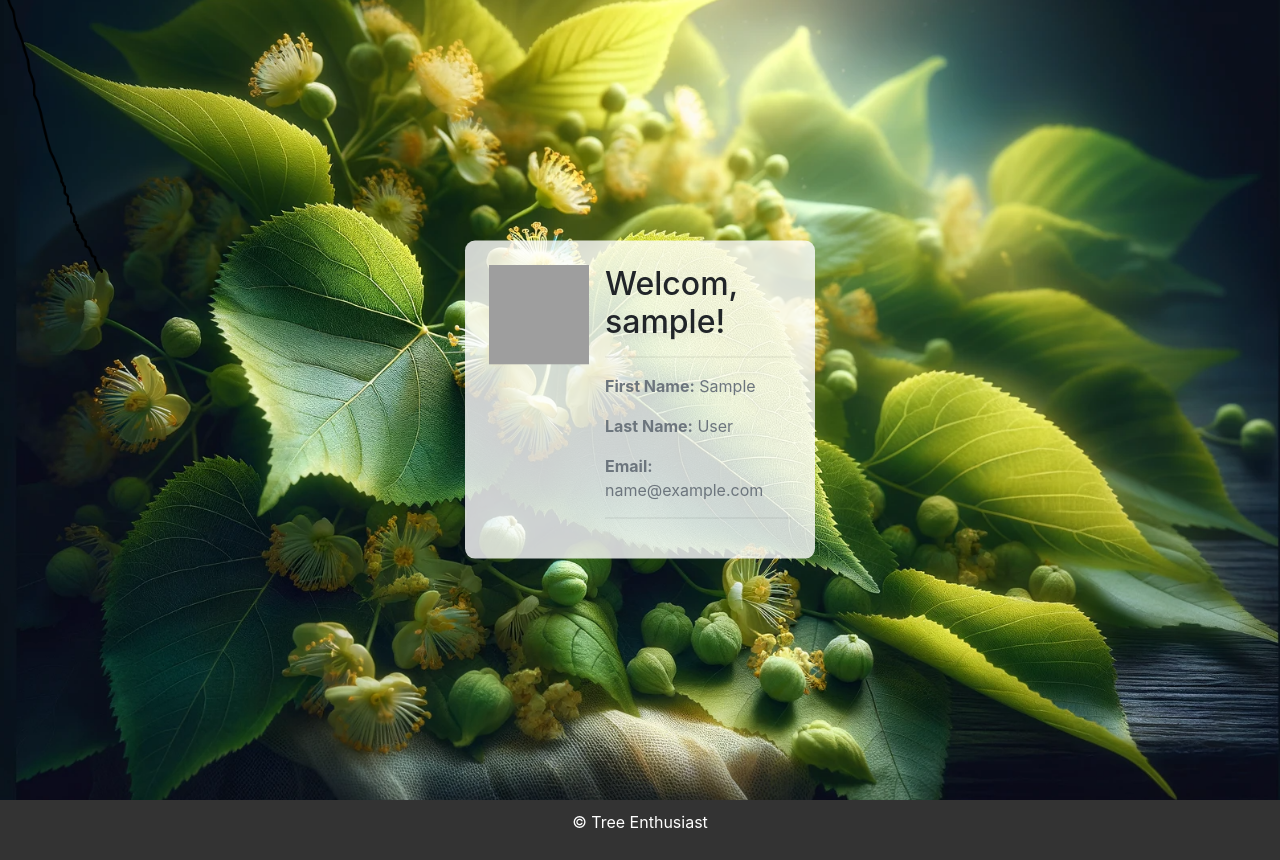
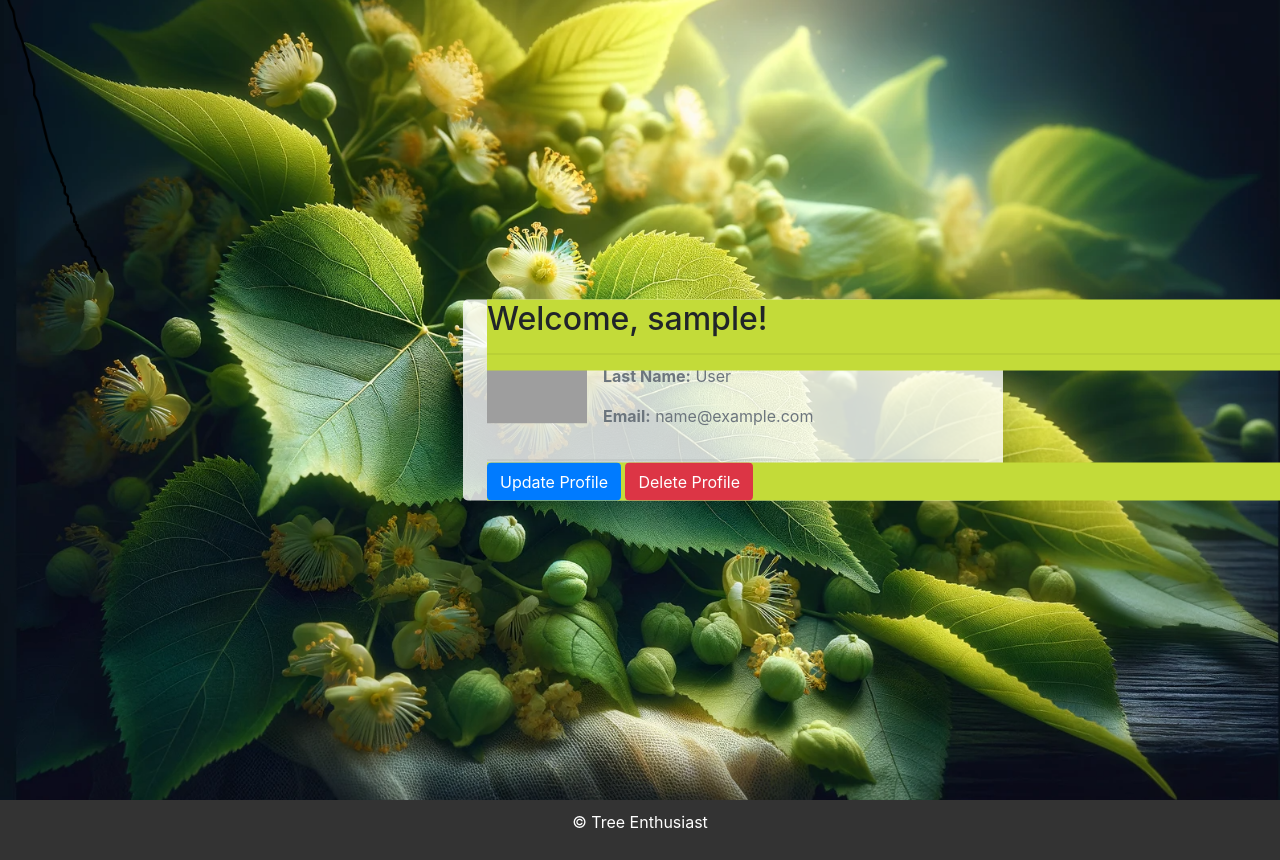
Before and after one commit to vica781/Tree-Enthusiast-vica781, a Django app: page /profile/ in a window 1280 px wide. Shown: the part 84-944 px from the top of the page. Run offline with Django 3.2, Linux system fonts and the light colour scheme; the visitor is signed in with stand-in values (Sample User, id 1); grey boxes are pictures that could not be loaded.

Commit message:
Feat: restructure User Profile Form, add Update & Delete buttons

```diff
--- a/requirements.txt
+++ b/requirements.txt
@@ -1,6 +1,7 @@
 asgiref==3.7.2
 dj-database-url==2.1.0
 Django==4.2.9
+django-crispy-forms==2.1
 gunicorn==21.2.0
 itsdangerous==2.1.2
 packaging==23.2
--- a/tree_identification/static/assets/css/style.css
+++ b/tree_identification/static/assets/css/style.css
@@ -38,6 +38,23 @@ nav ul li a {
 }
 .nav-item .nav-link:hover {
     color: #f8da17;
+}
+
+/* USER PROFILE PAGE */
+div.profile-header {
+    background-color: #c3db39;
+    overflow: hidden;
+    position: fixed;
+    top: 0;
+    width: 100%;
+    z-index: 1000;
+}
+div.profile-footer {
+    background-color: #c3db39;
+    overflow: hidden;
+    position: fixed;
+    bottom: 0;
+    width: 100%;
 }
 
 
--- a/tree_identification/templates/profile.html
+++ b/tree_identification/templates/profile.html
@@ -8,35 +8,35 @@
     class="img-fluid w-100"
     style="height: 100vh; object-fit: cover"
   />
+
   <!-- Form Overlay -->
   <div
     class="container position-absolute"
-    style="top: 50%; left: 50%; transform: translate(-50%, -50%)"
+    style="top: 50%; left: 35%; transform: translate(-50%, -50%)"
   >
     <div class="row">
-      <div class="col-md-4 offset-md-4">
+      <div class="col-md-6 offset-md-6">
         <div
-          class="p-4"
+          class="p-4 shadow-lg rounded-lg"
           style="background: rgba(255, 255, 255, 0.8); border-radius: 10px"
         >
-          <div class="content-section">
+          <!-- Header Section -->
+          <div class="header-section profile-header">
+            <h2 class="account-heading">Welcome, {{ user.username }}!</h2>
+            <hr />
+          </div>
+
+          <!-- Main Section -->
+          <div class="main-section">
             <div class="media">
               <img
                 class="rounded_circle mr-3 account-img"
-                src="{% if user.profile.image.url %}
-                  {{ user.profile.image.url }}
-                  {% else %}
-                  {% static 'assets/profile_images/user-prof-img.png' %}
-                  {% endif %}"
-                alt="default profile picture of a tree"
+                src="{% if user.profile.image.url %}{{ user.profile.image.url }}{% else %}{% static 'assets/profile_images/user-prof-img.png' %}{% endif %}"
+                alt="default profile picture"
                 width="100px"
                 height="100px"
               />
               <div class="media-body">
-                <div id="profile-heading">
-                  <h2 class="account-heading">Welcom, {{ user.username }}!</h2>
-                </div>
-                <hr />
                 <p class="text-secondary">
                   <strong>First Name:</strong> {{ user.first_name }}
                 </p>
@@ -46,14 +46,23 @@
                 <p class="text-secondary">
                   <strong>Email:</strong> {{ user.email }}
                 </p>
-                <hr />
-                <div id="profile-footer"></div>
               </div>
             </div>
+          </div>
+
+          <hr />
+
+          <!-- Footer Section -->
+          <div class="footer-section profile-footer">
+            <button type="button" class="btn btn-primary">
+              Update Profile
+            </button>
+            <button type="button" class="btn btn-danger">Delete Profile</button>
           </div>
         </div>
       </div>
     </div>
   </div>
 </div>
+
 {% endblock %}
```
Also changed, not shown: media/profile_pics/default_argV855.png (added), media/profile_pics/profile-img_P1HWp6J.png (added), tree_identification/migrations/0005_delete_login_alter_profile_image.py (added).
